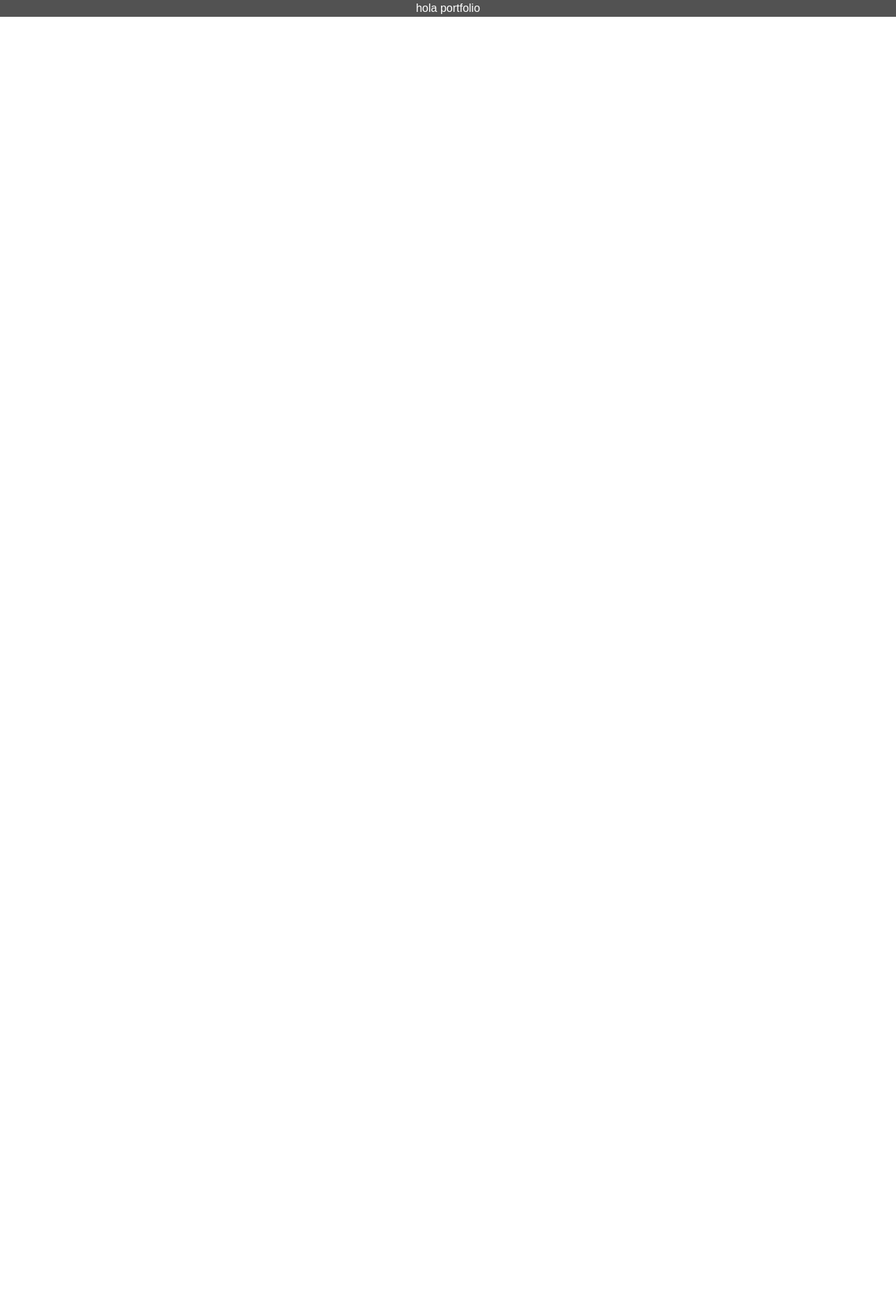
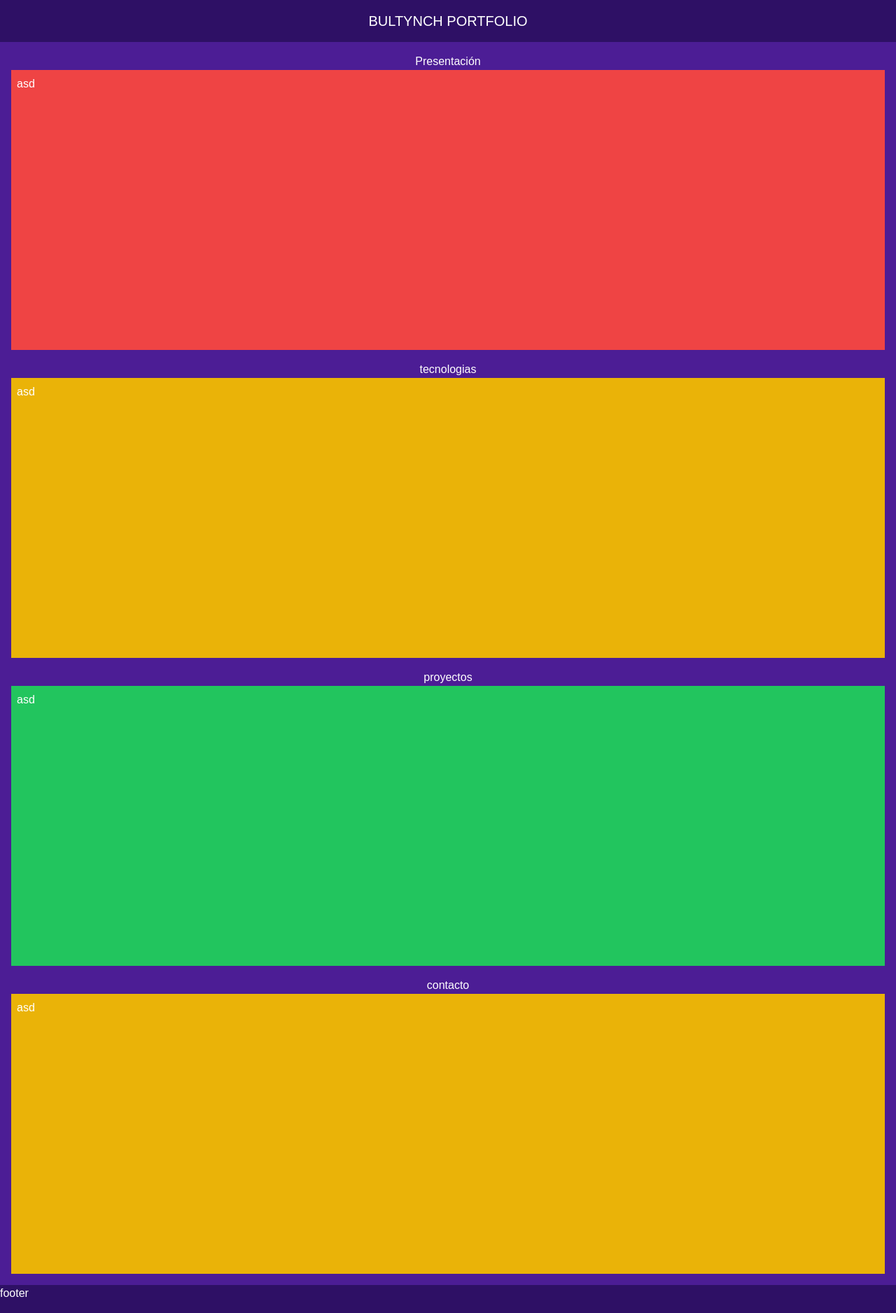
Before and after one commit to bultynch/Portfolio, a Next.js app: page / in a window 1280 px wide. Shown: the whole page at 70% size. Before the commit the page ends 800 px from the top, so only its background shows below. Built offline with nearby package versions, Linux system fonts and the light colour scheme.

Commit message:
dividiendo secciones

```diff
--- /dev/null
+++ b/app/Components/Navbar.jsx
@@ -0,0 +1,88 @@
+import React from 'react';
+import { Link } from 'react-router-dom';
+import { LuLogOut } from "react-icons/lu";
+import { IoSearch } from "react-icons/io5";
+import { MdOutlinePersonOutline, MdAccountBox } from "react-icons/md";
+import DarkModeButton from './DarkModeButton';
+
+function Navbar() {
+
+  return (
+
+    <div className="navbar bg-base-100 py-4 border-b shadowm-sm dark:bg-neutral-800 dark:border-b-neutral-800">
+
+      <div className="navbar-start">
+
+        <div className="dropdown mr-20">
+
+          <div tabIndex={0} role="button" className="btn btn-ghost btn-circle">
+
+            <div className="indicator">
+              <MdOutlinePersonOutline className='w-6 h-6 dark:text-white' />
+            </div>
+
+          </div>
+
+
+          <ul tabIndex={0} className="menu menu-sm dropdown-content mt-3 z-[1] p-2 shadow bg-base-100 rounded-box w-52">
+
+            <li>
+              <Link to='/userProfile' className='p-1 rounded-lg hover:bg-gray-100'>
+                <MdAccountBox className='w-6 h-6'/>
+                Mi cuenta
+              </Link>
+            </li>
+
+            <li>
+              <Link to='/login' className='p-1 rounded-lg hover:bg-gray-100 '>
+                <LuLogOut className='w-6 h-6'/>
+                Cerrar sesión
+              </Link>
+            </li>
+
+          </ul>
+
+        </div>
+
+      </div>
+
+      <div className="navbar-center">
+        <Link to="/" className="btn btn-ghost text-xl hover:rounded-lg dark:text-white dark:hover:bg-neutral-700">
+          <span className="sm:hidden">PC Store</span>
+          <span className="hidden sm:inline">Project Component Store</span>
+        </Link>
+      </div>
+
+
+      <div className="navbar-end flex items-center space-x-2">
+
+        <button className="btn btn-ghost btn-circle dark:hover:bg-neutral-700">
+
+          <IoSearch className='w-5 h-5 dark:text-white' />
+
+        </button>
+
+        <DarkModeButton />
+
+        {/*<Link to='/login' className="btn btn-ghost btn-circle dark:hover:bg-neutral-700">
+
+          <div className="indicator">
+
+            <MdOutlinePersonOutline className='w-6 h-6 dark:text-white' />
+
+          </div>
+
+        </Link>
+        */}
+
+
+
+
+      </div>
+
+    </div>
+
+  );
+}
+
+export default Navbar;
--- a/app/page.tsx
+++ b/app/page.tsx
@@ -1,10 +1,62 @@
-import Image from "next/image";
+import Navbar from './Components/Navbar'
 
 export default function Home() {
   return (
-    <div className="bg-red-400">
+    <div className="bg-violet-900">
 
-      <div className="w-full h-full flex-grow flex items-center justify-center bg-neutral-600 text-white">hola portfolio</div>
+      <div className="p-4 w-full h-full flex-grow flex items-center justify-center bg-violet-950 text-white">
+        <h1 className='text-xl'>BULTYNCH PORTFOLIO</h1>
+      </div>
+
+      <div className='px-4'>
+
+        <div className='my-4 w-full flex flex-col text-white'>
+          <div>
+            <h1 className='text-center'>Presentación</h1>
+          </div>
+
+          <div className='p-2 w-full h-[400px] bg-red-500'>
+            asd
+          </div>
+        </div>
+
+        <div className='my-4 w-full flex flex-col text-white'>
+          <div>
+            <h1 className='text-center'>tecnologias</h1>
+          </div>
+
+          <div className='p-2 w-full h-[400px] bg-yellow-500'>
+            asd
+          </div>
+        </div>
+
+        <div className='w-full flex flex-col text-white'>
+          <div>
+            <h1 className='text-center'>proyectos</h1>
+          </div>
+
+          <div className='p-2 w-full h-[400px] bg-green-500'>
+            asd
+          </div>
+        </div>
+
+        <div className='my-4 w-full flex flex-col text-white'>
+          <div>
+            <h1 className='text-center'>contacto</h1>
+          </div>
+
+          <div className='p-2 w-full h-[400px] bg-yellow-500'>
+            asd
+          </div>
+        </div>
+
+      </div>
+
+      <div className='w-full h-10 bg-violet-950 text-white'>
+        footer
+      </div>
+
+
 
     </div>
   );
```
